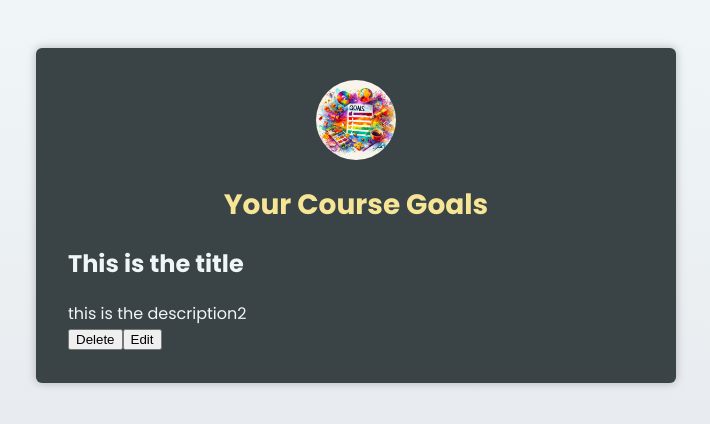
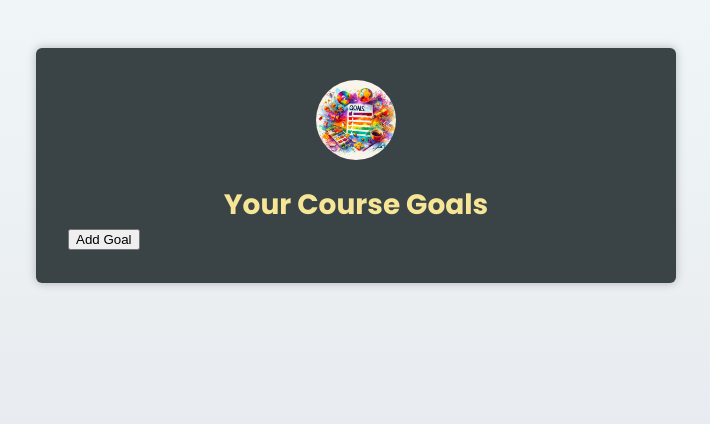
Before and after one commit to TarekAbdo223/Courses-TS, a React (Vite) app: page / in a window 1280 px wide. Shown: the top 424 px of the page, without its empty margins (284-994 px from the left). Built offline with nearby package versions, Linux system fonts and the light colour scheme; the HTML template or start-up script is replaced by a standard one.

Commit message:
making the function

```diff
--- a/src/App.tsx
+++ b/src/App.tsx
@@ -1,16 +1,51 @@
 import CourseGoal from "./components/CourseGoal";
 import Header from "./components/Header";
 import goalsImg from "./assets/goals.jpg";
+import { useState } from "react";
+
+type CourseGoal = {
+  title: string;
+  description: string;
+  id: string;
+};
+
+// Function to generate a unique random ID
+function generateUniqueId(): string {
+  // Using timestamp + random string for better uniqueness
+  const timestamp = Date.now().toString(36);
+  const randomString = Math.random().toString(36).substring(2, 15);
+  return `${timestamp}-${randomString}`;
+}
 
 export default function App() {
+  const [goals, setGoals] = useState<CourseGoal[]>([]);
+
+  function handleAddGoal() {
+    setGoals((prevGoals) => {
+      const newGoal: CourseGoal = {
+        id: generateUniqueId(),
+        title: "Learn React + TS",
+        description: "Learn it in depth!",
+      };
+      return [...prevGoals, newGoal];
+    });
+  }
+
   return (
     <main>
       <Header image={{ src: goalsImg, alt: "A list of goals" }}>
         <h1>Your Course Goals</h1>
       </Header>
-      <CourseGoal title="This is the title">
-        this is the description2
-      </CourseGoal>
+      <button onClick={handleAddGoal}>Add Goal</button>
+      <ul>
+        {goals.map((goal) => (
+          <li key={goal.id}>
+            <CourseGoal title={goal.title}>
+              <p>{goal.description}</p>
+            </CourseGoal>
+          </li>
+        ))}
+      </ul>
     </main>
   );
 }
```
